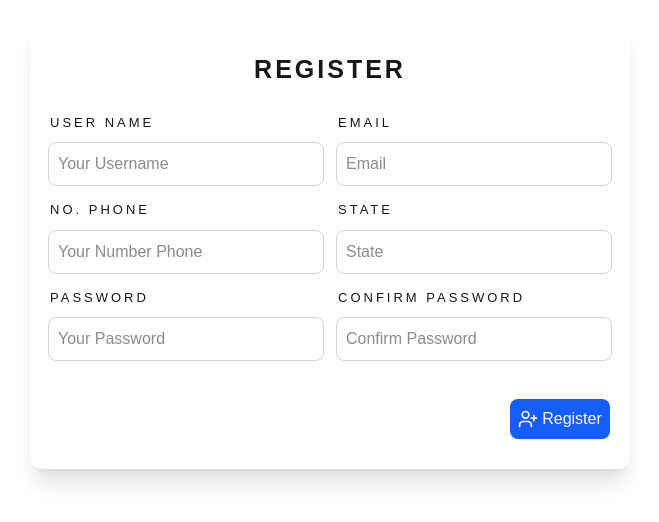
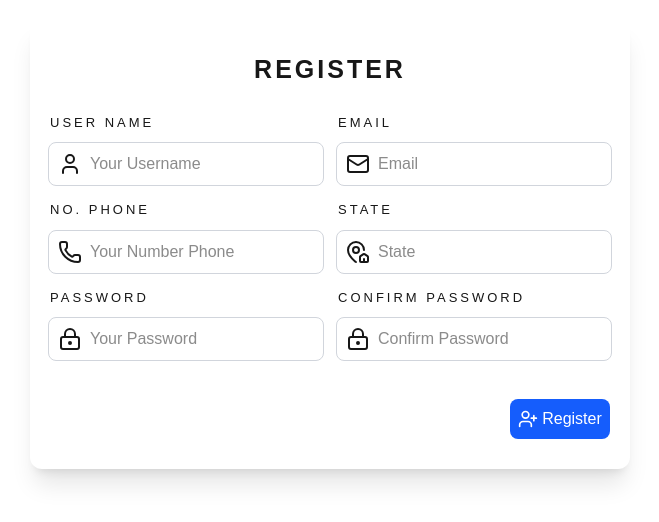
Before and after one commit to Asyrafi0257/login-authentication, a Next.js app in the folder login_authentication/: page /register in a window 1280 px wide. Shown: the part 156-678 px from the top of the page, without its empty margins (310-969 px from the left). Built offline with nearby package versions, Linux system fonts and the light colour scheme.

Commit message:
fixed: fix interface for login and resgister

```diff
--- a/login_authentication/app/login/page.tsx
+++ b/login_authentication/app/login/page.tsx
@@ -1,6 +1,6 @@
 "use client";
 
-import { SquareArrowRightEnter } from 'lucide-react';
+import { SquareArrowRightEnter, User, LockKeyhole } from 'lucide-react';
 import { useRouter } from 'next/navigation';
 import Link from "next/link";
 
@@ -17,16 +17,24 @@ export default function Login() {
                     <form onSubmit={handleSubmit} className="h-[350px] w-[350px] mt-5 flex flex-col">
                         {/* username */}
                         <label className="tracking-[3px] font-medium"> Username</label>
-                        <input
+                        <div className="mt-2 flex flex-row outline outline-1 outline-offset-1 outline-gray-300 focus-within:outline-2 focus-within:outline-offset-2 focus-within:outline-gray-400 rounded-md p-2 tracking-[2px]">
+                            <User className=''/>
+                           <input
                             type="text" placeholder="username"
-                            className="mt-2 outline outline-1 outline-offset-1 outline-gray-300 focus-within:outline-2 focus-within:outline-offset-2 focus-within:outline-gray-400 rounded-md p-2 tracking-[2px]"
+                           className='ml-2 w-full h-full border-none outline-none'
                             />
+                        </div>
+
                         {/* Password */}
                         <label className="tracking-[3px] font-medium mt-5"> Password</label>
-                        <input
+                        <div className="mt-2 flex flex-row outline outline-1 outline-offset-1 outline-gray-300 focus-within:outline-2 focus-within:outline-offset-2 focus-within:outline-gray-400 rounded-md p-2 tracking-[2px]">
+                            <LockKeyhole/>
+                            <input
                             type="password" placeholder="password"
-                            className="mt-2 outline outline-1 outline-offset-1 outline-gray-300 focus-within:outline-2 focus-within:outline-offset-2 focus-within:outline-gray-400 rounded-md p-2 tracking-[2px]"
+                            className='ml-3 h-full w-full outline-none border-none'
                             />
+                        </div>
+
                         <div className='w-full flex justify-center mt-3'>
                             <button type='submit' className="bg-blue-700 mt-5 w-32 h-[40px] rounded-md flex flex-row justify-center items-center text-white cursor-pointer gap-2">
                             <SquareArrowRightEnter/>
--- a/login_authentication/app/register/page.tsx
+++ b/login_authentication/app/register/page.tsx
@@ -1,6 +1,6 @@
 "use client";
 
-import { UserPlus } from "lucide-react";
+import { UserPlus, User, Mail, Phone, MapPinHouse, LockKeyhole  } from "lucide-react";
 
 export default function Register(){
     const handleRegister = (e: React.FormEvent<HTMLFormElement>) => {
@@ -16,33 +16,82 @@ export default function Register(){
                       <div className="grid grid-cols-2 gap-4 mb-4">
                         <div className="col-span-1 flex flex-col justify-center">
                            <label className="tracking-[3px] text-[13px] mb-3 uppercase"> User name</label>
-                           <input type="text" className="outline outline-1 outline-offset-1 outline-gray-300 focus-within:outline-2 focus-within:outline-offset-2 focus-within:outline-black-300 p-2 rounded-md " placeholder="Your Username" />
+                           <div className="flex flex-row outline outline-1 outline-offset-1 outline-gray-300 focus-within:outline-2 focus-within:outline-offset-2 focus-within:outline-black-300 p-2 rounded-md">
+                            <User/>
+                            <input
+                                type="text"
+                                placeholder="Your Username"
+                                className="ml-2 border-none outline-none"
+                                  />
+                           </div>
+
                         </div>
                         <div className="col-span-1 flex flex-col justify-center">
                             <label className="tracking-[3px] text-[13px] mb-3 uppercase"> Email</label>
-                            <input type="email" className="outline outline-1 outline-offset-1 outline-gray-300 focus-within:outline-2 focus-within:outline-offset-2 focus-within:outline-black-300 p-2 rounded-md " placeholder="Email" />
+                             <div className="flex flex-row outline outline-1 outline-offset-1 outline-gray-300 focus-within:outline-2 focus-within:outline-offset-2 focus-within:outline-black-300 p-2 rounded-md ">
+                                <Mail/>
+                                <input
+                                    type="email"
+                                    placeholder="Email"
+                                    className="ml-2 border-none outline-none"
+                                    />
+
+                             </div>
+
                         </div>
                     </div>
 
                     <div className="grid grid-cols-2 gap-4 mb-4">
                         <div className="col-span-1 flex flex-col justify-center">
                            <label className="tracking-[3px] text-[13px] mb-3 uppercase"> No. Phone</label>
-                           <input type="text" className="outline outline-1 outline-offset-1 outline-gray-300 focus-within:outline-2 focus-within:outline-offset-2 focus-within:outline-black-300 p-2 rounded-md " placeholder="Your Number Phone" />
+                           <div className="flex flex-row outline outline-1 outline-offset-1 outline-gray-300 focus-within:outline-2 focus-within:outline-offset-2 focus-within:outline-black-300 p-2 rounded-md" >
+                                <Phone/>
+                                <input
+                                type="text"
+                                placeholder="Your Number Phone"
+                                className="ml-2 border-none outline-none"
+                                />
+                           </div>
+
                         </div>
                         <div className="col-span-1 flex flex-col justify-center">
                             <label className="tracking-[3px] text-[13px] mb-3 uppercase"> State</label>
-                            <input type="email" className="outline outline-1 outline-offset-1 outline-gray-300 focus-within:outline-2 focus-within:outline-offset-2 focus-within:outline-black-300 p-2 rounded-md " placeholder="State" />
+                            <div  className="flex flex-row outline outline-1 outline-offset-1 outline-gray-300 focus-within:outline-2 focus-within:outline-offset-2 focus-within:outline-black-300 p-2 rounded-md ">
+                                <MapPinHouse/>
+                               <input
+                                type="email"
+                                placeholder="State"
+                                className="ml-2 border-none outline-none"
+                                />
+                            </div>
+
                         </div>
                     </div>
 
                     <div className="grid grid-cols-2 gap-4 mb-4">
                         <div className="col-span-1 flex flex-col justify-center">
                            <label className="tracking-[3px] text-[13px] mb-3 uppercase"> Password</label>
-                           <input type="text" className="outline outline-1 outline-offset-1 outline-gray-300 focus-within:outline-2 focus-within:outline-offset-2 focus-within:outline-black-300 p-2 rounded-md " placeholder="Your Password" />
+                           <div className="flex flex-row outline outline-1 outline-offset-1 outline-gray-300 focus-within:outline-2 focus-within:outline-offset-2 focus-within:outline-black-300 p-2 rounded-md ">
+                                <LockKeyhole/>
+                                <input
+                                    type="text"
+                                    placeholder="Your Password"
+                                    className="ml-2 border-none outline-none"
+                                    />
+                           </div>
+
                         </div>
                         <div className="col-span-1 flex flex-col justify-center">
                             <label className="tracking-[3px] text-[13px] mb-3 uppercase"> Confirm Password</label>
-                            <input type="email" className="outline outline-1 outline-offset-1 outline-gray-300 focus-within:outline-2 focus-within:outline-offset-2 focus-within:outline-black-300 p-2 rounded-md " placeholder="Confirm Password" />
+                            <div className=" flex flex-row outline outline-1 outline-offset-1 outline-gray-300 focus-within:outline-2 focus-within:outline-offset-2 focus-within:outline-black-300 p-2 rounded-md ">
+                                <LockKeyhole/>
+                                <input
+                                    type="email"
+                                    placeholder="Confirm Password"
+                                    className="ml-2 border-none outline-none"
+                                    />
+                            </div>
+
                         </div>
                     </div>
 
```
